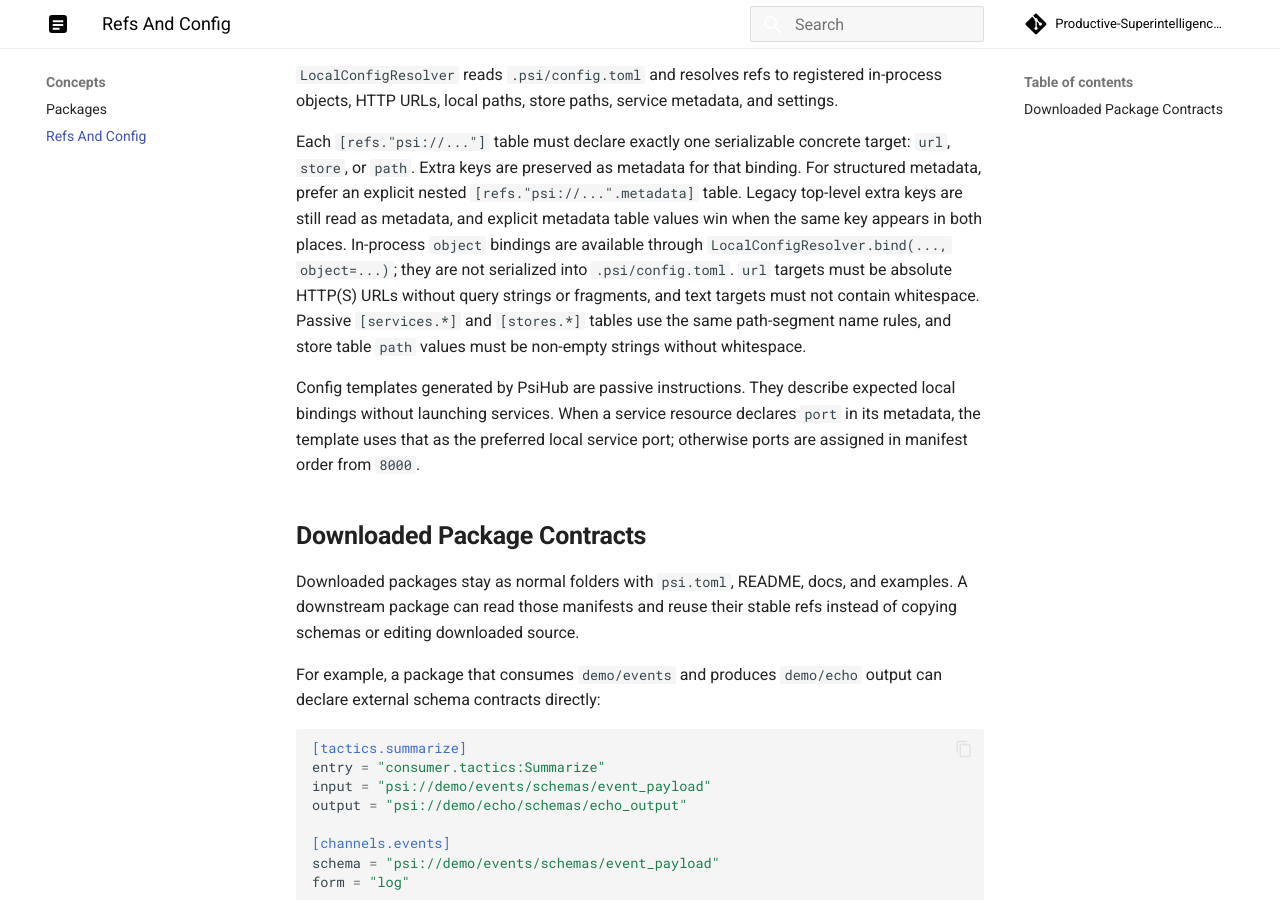
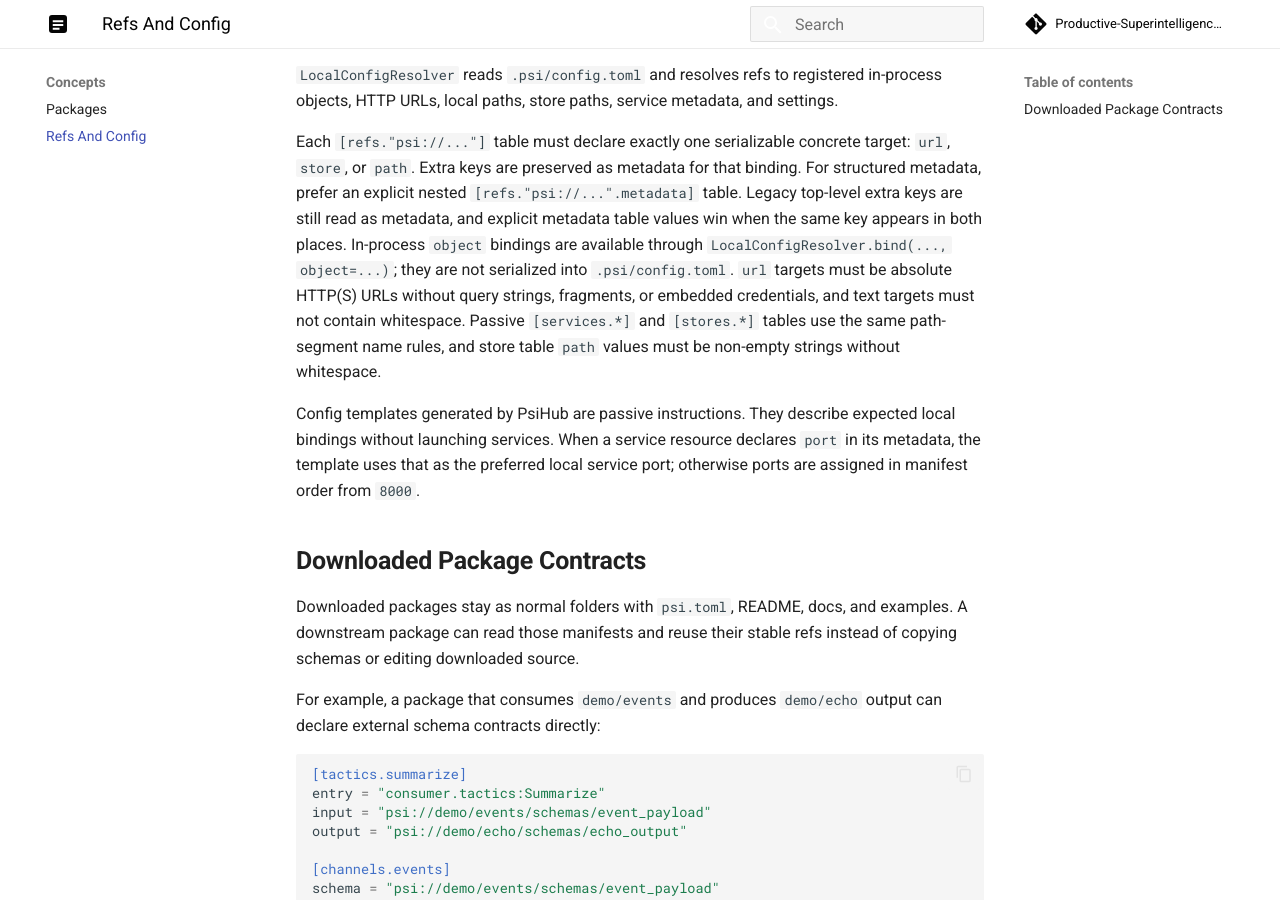
Before and after one commit to Productive-Superintelligence/psihub, an MkDocs documentation site: the page built from docs/concepts/refs-and-config.md, in a window 1280 px wide and 900 px high, scrolled down 646 px. Built offline with MkDocs 1.6.1 and Material for MkDocs 9.7.7, drawn with Linux system fonts in a browser that asks for light colours; comment, search, counter and statistics services are not loaded.

Commit message:
Reject credential-bearing config URLs

```diff
--- a/config.py
+++ b/config.py
@@ -300,6 +300,10 @@
         raise ValueError(
             f"Ref binding target 'url' must be an absolute HTTP(S) URL: {ref}"
         )
+    if parsed.username is not None or parsed.password is not None:
+        raise ValueError(
+            f"Ref binding target 'url' must not include embedded credentials: {ref}"
+        )
     if parsed.query or parsed.fragment:
         raise ValueError(
             f"Ref binding target 'url' must not include query or fragment parts: {ref}"
--- a/docs/concepts/refs-and-config.md
+++ b/docs/concepts/refs-and-config.md
@@ -41,8 +41,8 @@
 In-process `object` bindings are available through
 `LocalConfigResolver.bind(..., object=...)`; they are not serialized into
 `.psi/config.toml`.
-`url` targets must be absolute HTTP(S) URLs without query strings or
-fragments, and text targets must not contain whitespace.
+`url` targets must be absolute HTTP(S) URLs without query strings, fragments,
+or embedded credentials, and text targets must not contain whitespace.
 Passive `[services.*]` and `[stores.*]` tables use the same path-segment name
 rules, and store table `path` values must be non-empty strings without
 whitespace.
```
Also changed, not shown: README.md (+2 -0 lines), 1 other file.
